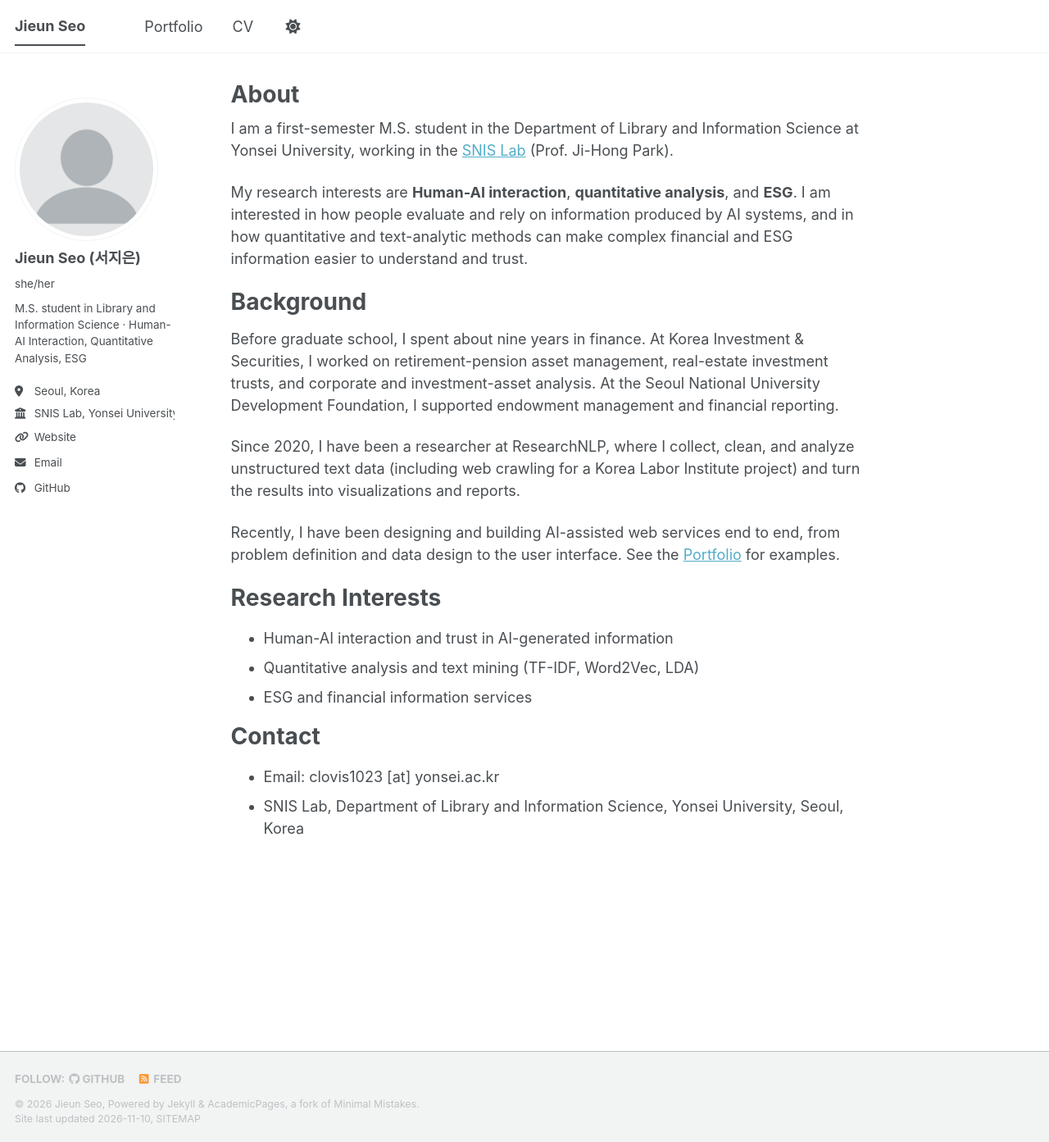
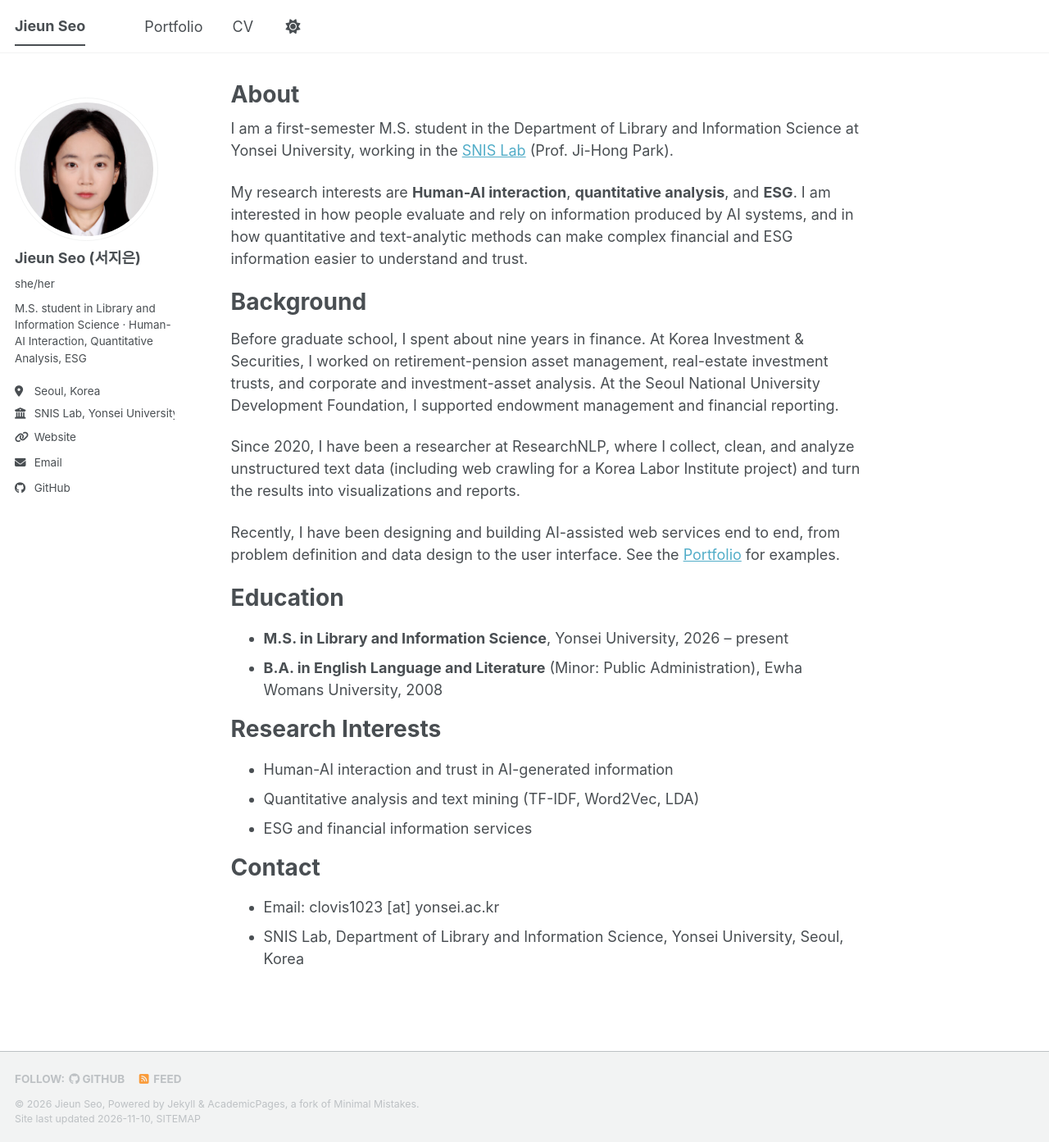
Before and after one commit to jeseo-lab/jeseo-lab.github.io, a Jekyll site: the page built from _pages/about.md, in a window 1280 px wide and 1393 px high. Shown: the whole window at 82% size. Built offline with Jekyll 4.4.1, drawn with Linux system fonts in a browser that asks for light colours; a script bundle is joined from its source files by our own code; a style sheet for code colours, icons or effects is not loaded.

Commit message:
Add profile photo and education section on About page
Co-Authored-By: Claude Opus 5.5 <noreply@anthropic.com>
Claude-Session: https://claude.ai/code/session_01Xz6g3naNP6PK7wtFLW5wtR

```diff
--- a/_config.yml
+++ b/_config.yml
@@ -23,7 +23,7 @@ repository               : "jeseo-lab/jeseo-lab.github.io"
 #               Additional customization can be done by editing /_includes/author-profile.html
 author:
   # Biographic information
-  avatar           : "profile.png"
+  avatar           : "profile.jpg"
   name             : "Jieun Seo (서지은)"
   pronouns         : "she/her"
   bio              : "M.S. student in Library and Information Science · Human-AI Interaction, Quantitative Analysis, ESG"
--- a/_pages/about.md
+++ b/_pages/about.md
@@ -19,6 +19,11 @@ Since 2020, I have been a researcher at ResearchNLP, where I collect, clean, and
 
 Recently, I have been designing and building AI-assisted web services end to end, from problem definition and data design to the user interface. See the [Portfolio](/portfolio/) for examples.
 
+Education
+======
+* **M.S. in Library and Information Science**, Yonsei University, 2026 – present
+* **B.A. in English Language and Literature** (Minor: Public Administration), Ewha Womans University, 2008
+
 Research Interests
 ======
 * Human-AI interaction and trust in AI-generated information
```
Also changed, not shown: images/profile.jpg (added).
